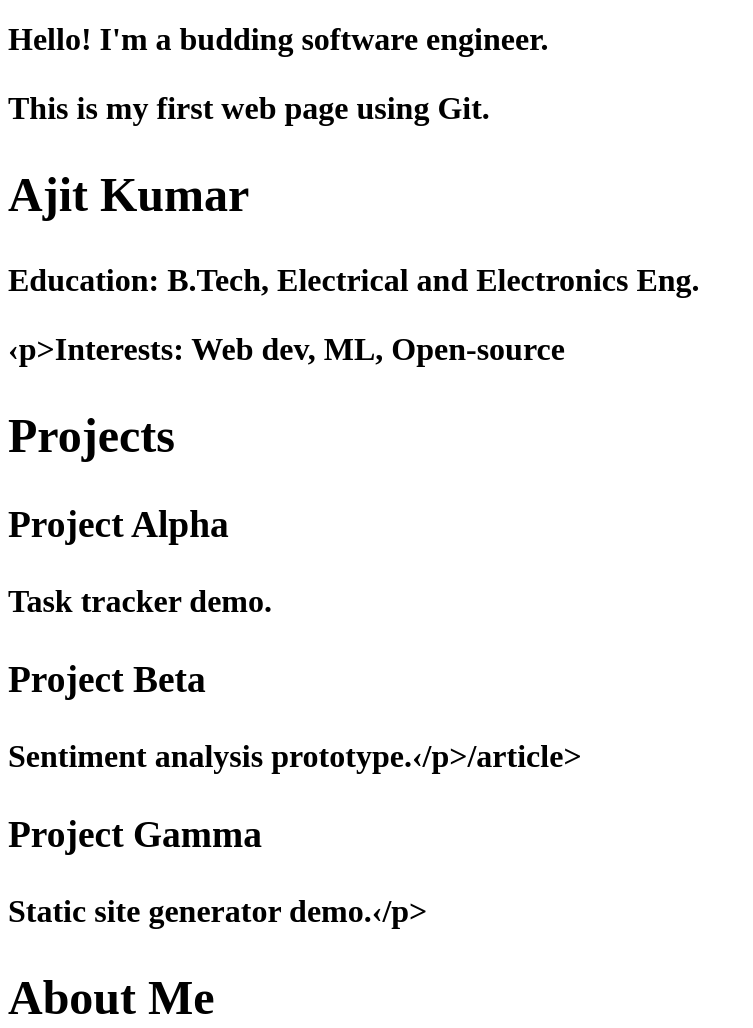
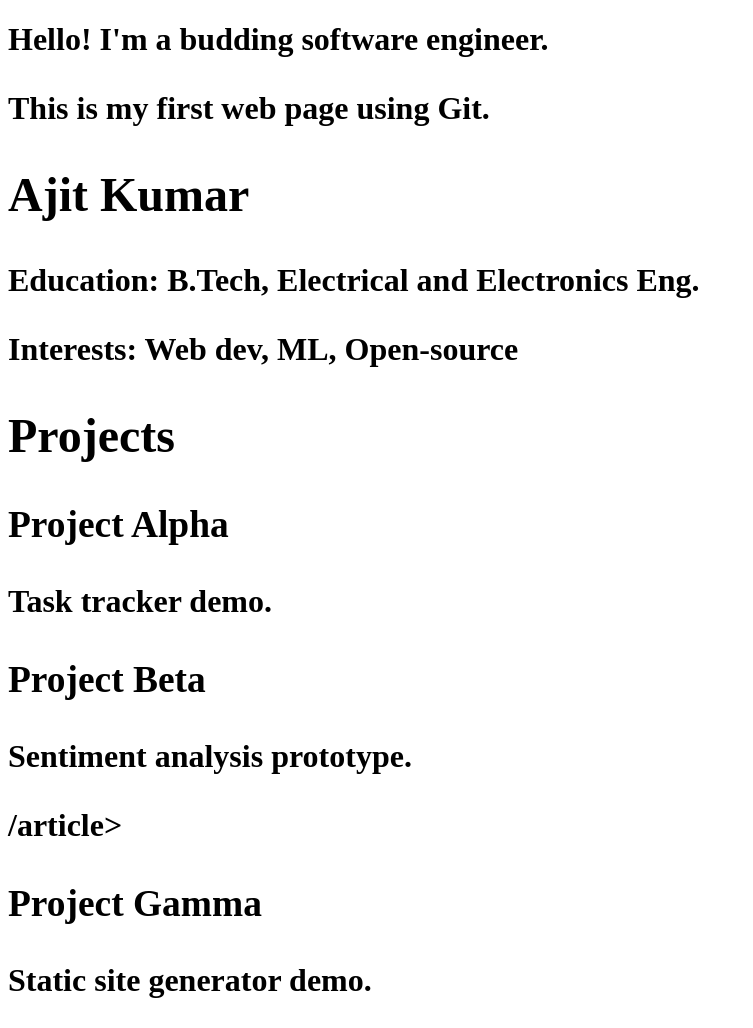
Before and after one commit to ajitkumar891208/myportfolio, a plain HTML site: page project.html in a window 1280 px wide. Shown: the top 1028 px of the page, without its empty margins (0-753 px from the left). Drawn offline with Linux system fonts and the light colour scheme.

Commit message:
Initial commit: added two files again_2

```diff
--- a/project.html
+++ b/project.html
@@ -7,12 +7,12 @@
 </body>
 	<section id="about">
 	<h1>Ajit Kumar</h1>
-	<p><strong>Education:</strong> B.Tech, Electrical and Electronics Eng.</p> ‹p><strong>Interests:</strong> Web dev, ML, Open-source</p>
+	<p><strong>Education:</strong> B.Tech, Electrical and Electronics Eng.</p> <p><strong>Interests:</strong> Web dev, ML, Open-source</p>
 	</section>
 
 <section id="projects">
 	<h2>Projects</h2>
-	<article><h3>Project Alpha</h3><p>Task tracker demo.</p></article> <article><h3>Project Beta</h3><p>Sentiment analysis prototype.‹/p>/article> <article><h3>Project Gamma</h3><p>Static site generator demo.‹/p></article>
+	<article><h3>Project Alpha</h3><p>Task tracker demo.</p></article> <article><h3>Project Beta</h3><p>Sentiment analysis prototype.</p>/article> <article><h3>Project Gamma</h3><p>Static site generator demo.</p></article>
 </section>
 	<section id="about">
 		<h2>About Me</h2>
```
